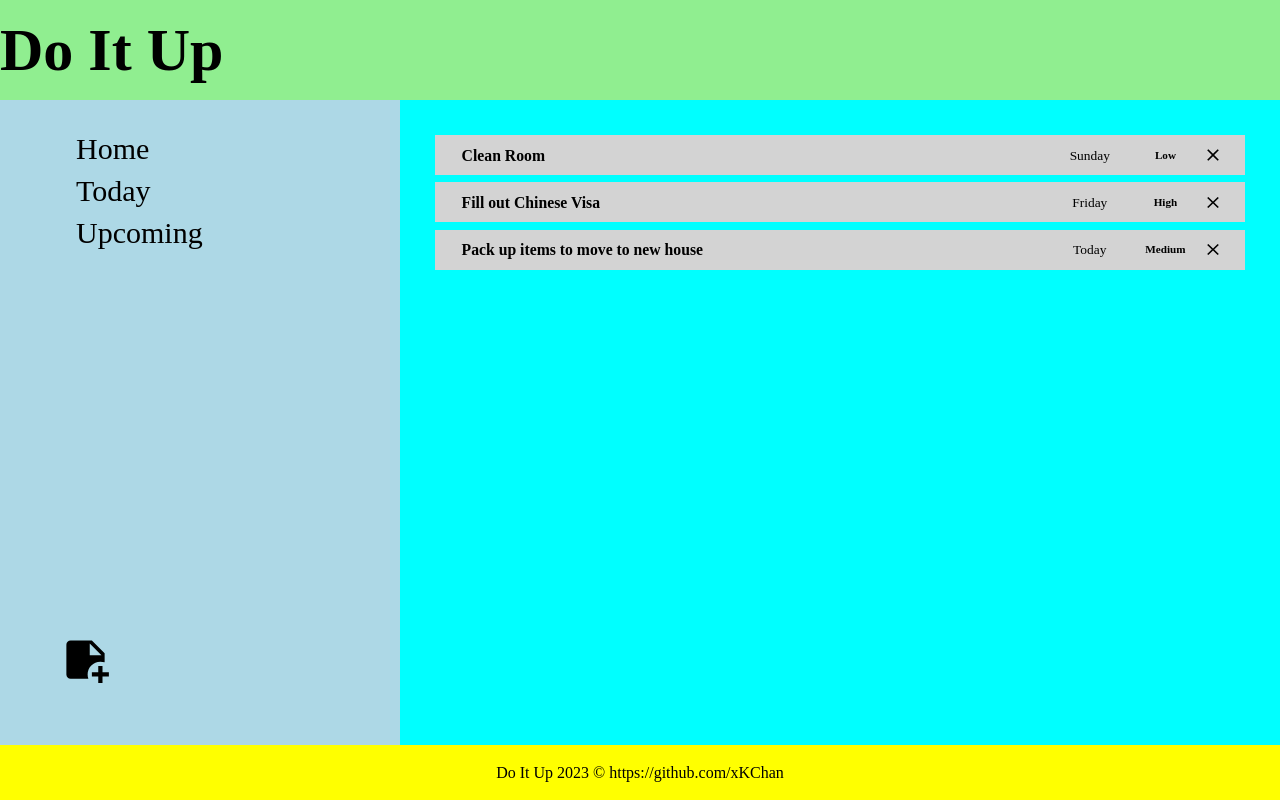
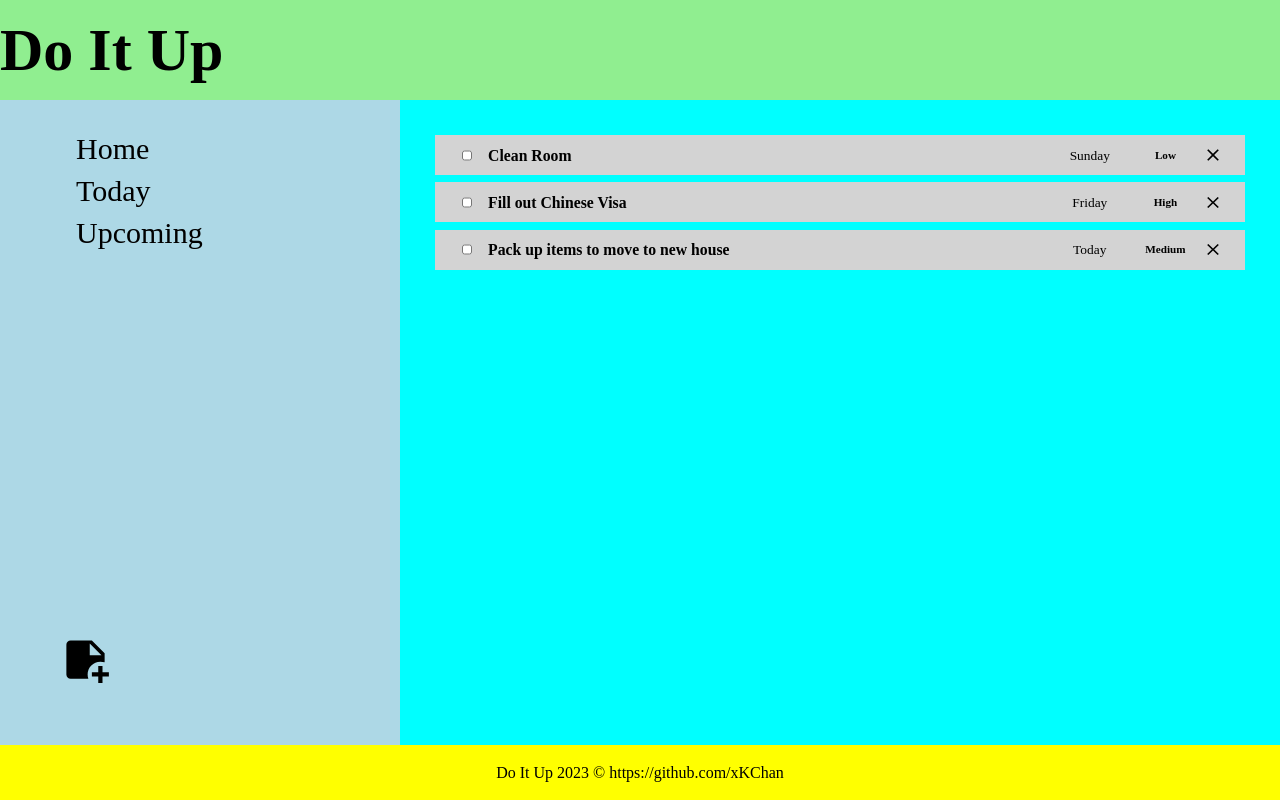
Before and after one commit to xKChan/toDoApp, a website built with webpack: page dist/index.html in a window 1280 px wide. Built offline with nearby package versions, Linux system fonts and the light colour scheme.

Commit message:
Added checbox to taslis, No functions yet

```diff
--- a/src/style.css
+++ b/src/style.css
@@ -85,7 +85,7 @@
 
 .taskList {
   display: grid;
-  grid-template-columns: 4fr 10% 10% 2%;
+  grid-template-columns: 15px 4fr 10% 10% 2%;
   height: 2.5rem;
   align-content: center;
   background-color: lightgray;
@@ -95,8 +95,16 @@
   font-size: 0.84rem;
 }
 
+.taskList input {
+  width: 10px;
+}
+
 .cards {
   line-height: 35px;
+}
+
+.taskList h3 {
+  padding-left: 2%;
 }
 
 .rightSide {
@@ -108,6 +116,15 @@
   width: 20px;
   padding-right: 2%;
 }
+
+/*  */
+/* COMPLETED TASKS */
+/*  */
+
+/* .completeTask {
+  text-decoration: line-through;
+  color: rgb(128, 128, 128, 0.6);
+} */
 
 /*  */
 /* FOOTER */
--- a/src/ui.js
+++ b/src/ui.js
@@ -51,21 +51,25 @@ function createTasks() {
     let task = myTasks[i];
     // const dafaultDescription = task.description != "" ? task.description : "NA";
     let taskEl = document.createElement("div");
+    let checkbox = document.createElement("input");
     let title = document.createElement("h3");
     let dueDate = document.createElement("div");
     let priority = document.createElement("h5");
     const remove = new Image();
     taskEl.classList.add("taskList");
+    checkbox.classList.add("checkbox");
     title.classList.add("cards");
     dueDate.classList.add("cards", "rightSide");
     priority.classList.add("cards", "rightSide");
     remove.classList.add("removeBtn", "icon");
     remove.setAttribute("data-remove", i);
+    checkbox.type = "checkbox";
     title.textContent = task.title;
     // description.textContent = dafaultDescription;
     dueDate.textContent = task.dueDate;
     priority.textContent = task.priority;
     remove.src = removeicon;
+    taskEl.appendChild(checkbox);
     taskEl.appendChild(title);
     taskEl.appendChild(dueDate);
     taskEl.appendChild(priority);
```
Also changed, not shown: dist/main.js.
